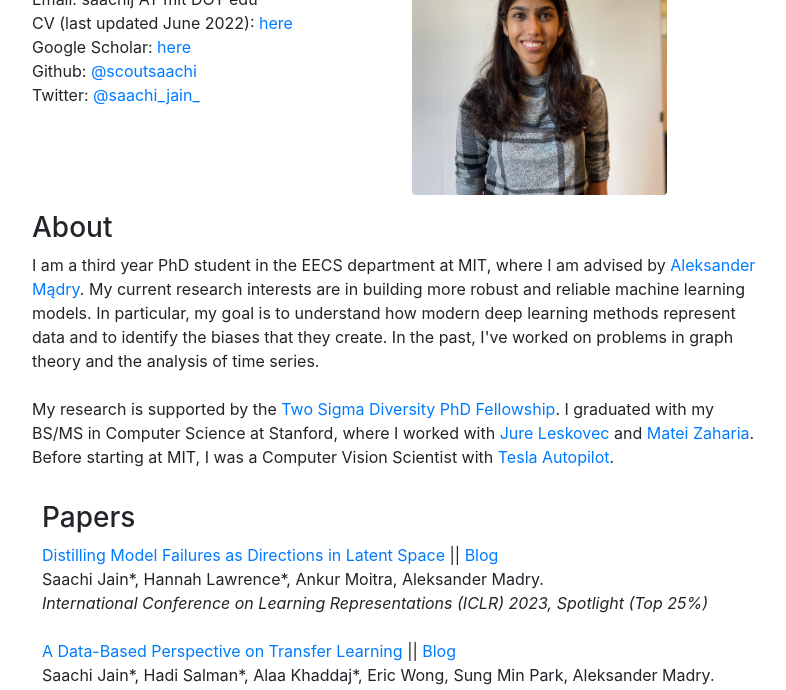
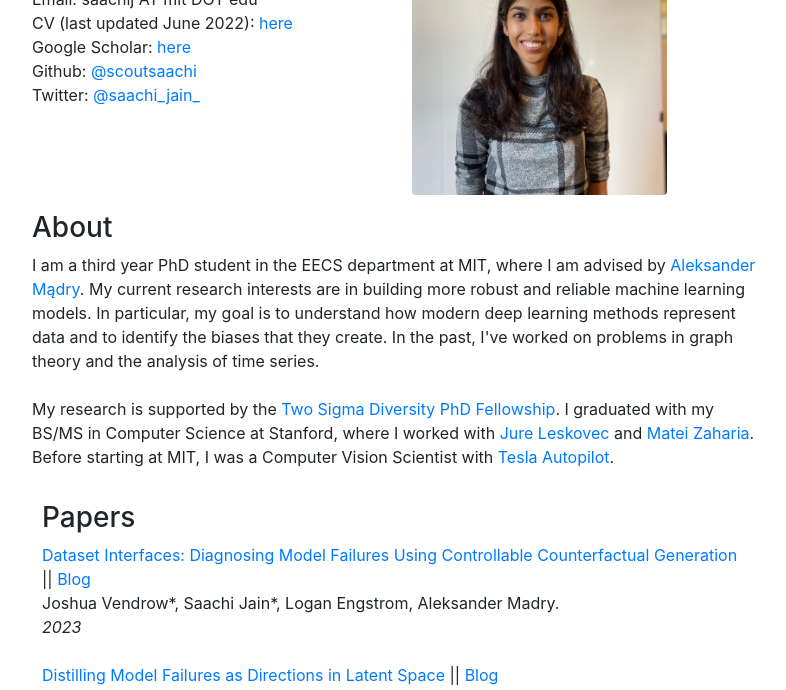
Before and after one commit to scoutsaachi/scoutsaachi.github.io, a plain HTML site: page index.html in a window 1280 px wide. Shown: the part 103-793 px from the top of the page, without its empty margins (243-1029 px from the left). Drawn offline with nearby package versions, Linux system fonts and the light colour scheme; some icons are missing.

Commit message:
add new paper

```diff
--- a/index.html
+++ b/index.html
@@ -70,10 +70,15 @@
             <h3>Papers</h3>
 
 
-        <a href="https://arxiv.org/abs/2206.14754"> Distilling Model Failures as Directions in Latent Space </a> || <a href="https://gradientscience.org/failure-directions/">Blog</a>
-        <br>Saachi Jain*, Hannah Lawrence*, Ankur Moitra, Aleksander Madry.<br>
-        <i> International Conference on Learning Representations (ICLR) 2023, Spotlight (Top 25%)</i><br>
-        <br>
+  <a href="https://arxiv.org/abs/2302.07865"> Dataset Interfaces: Diagnosing Model Failures Using Controllable Counterfactual Generation </a> || <a href="https://gradientscience.org/dataset-interfaces/">Blog</a>
+  <br>Joshua Vendrow*, Saachi Jain*, Logan Engstrom, Aleksander Madry.<br>
+  <i> 2023</i><br>
+  <br>
+
+  <a href="https://arxiv.org/abs/2206.14754"> Distilling Model Failures as Directions in Latent Space </a> || <a href="https://gradientscience.org/failure-directions/">Blog</a>
+  <br>Saachi Jain*, Hannah Lawrence*, Ankur Moitra, Aleksander Madry.<br>
+  <i> International Conference on Learning Representations (ICLR) 2023, Spotlight (Top 25%)</i><br>
+  <br>
 
 	<a href="https://arxiv.org/abs/2207.05739"> A Data-Based Perspective on Transfer Learning </a> || <a href="https://gradientscience.org/data-transfer/">Blog</a>
         <br>Saachi Jain*, Hadi Salman*, Alaa Khaddaj*, Eric Wong, Sung Min Park, Aleksander Madry. <br>
```
